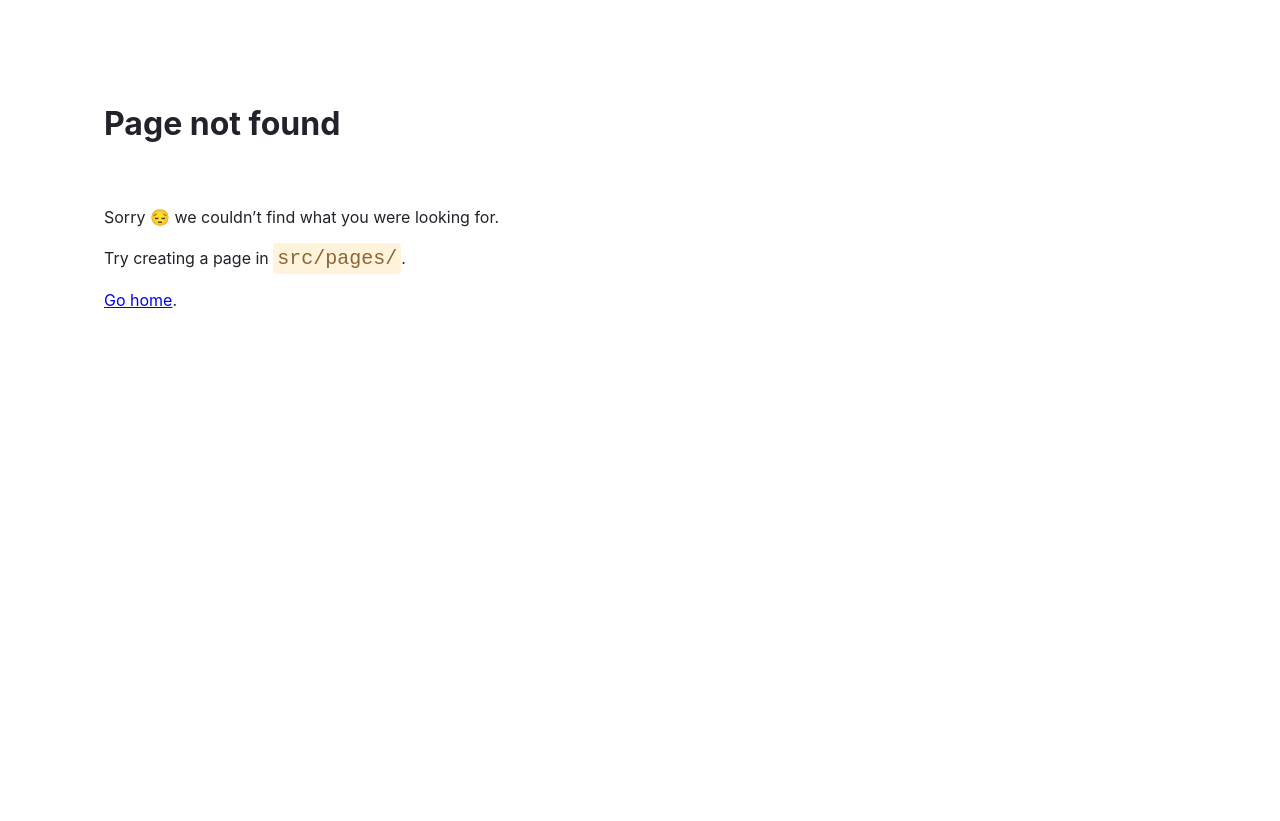
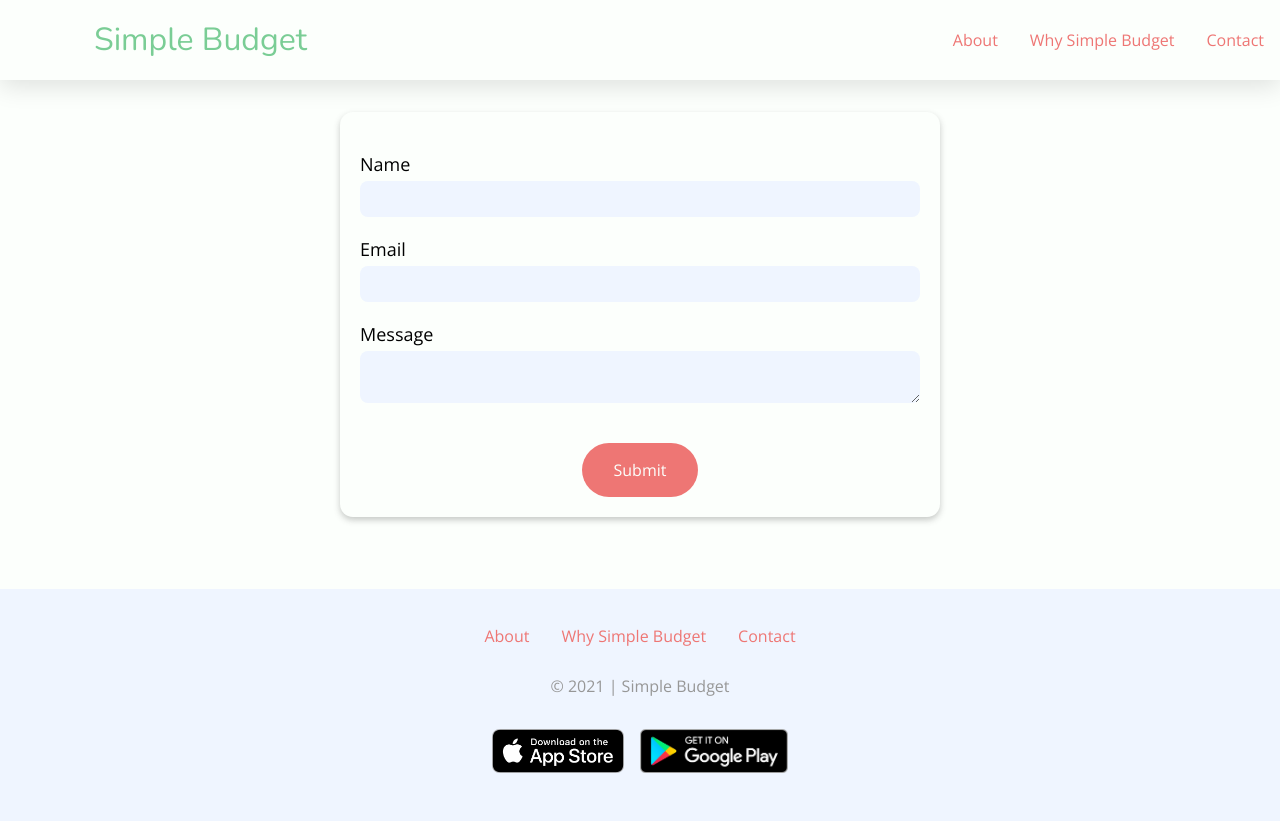
Before and after one commit to lzbrady/simple-budget-site, a Gatsby site: page /contact in a window 1280 px wide. Before the commit this address had no page. Before the commit the page ends 800 px from the top, so only its background shows below. Built offline with nearby package versions, Linux system fonts and the light colour scheme; Gatsby itself is replaced by a stand-in of ours; some icons are missing.

Commit message:
Updated contact page

```diff
--- a/src/layouts/MainLayout.js
+++ b/src/layouts/MainLayout.js
@@ -32,4 +32,6 @@ const ContentContainer = styled.main`
     padding-top: ${(props) => (props.addPadding ? '80px' : '0px')};
     padding-bottom: 40px;
     max-width: 960px;
+    flex: 1;
+    width: 100%;
 `;
--- /dev/null
+++ b/src/pages/contact.js
@@ -0,0 +1,105 @@
+import React from 'react';
+import styled from 'styled-components';
+
+import MainLayout from 'layouts/MainLayout';
+import Button from 'components/Button';
+
+import { colors } from 'BaseTheme';
+
+export default function Contact({}) {
+    return (
+        <MainLayout>
+            <Container>
+                <FormContainer>
+                    <Form name="contact" method="post" data-netlify="true" data-netlify-honeypot="bot-field">
+                        <input type="hidden" name="form-name" value="contact" />
+                        <input type="hidden" name="bot-field" />
+
+                        <FormContent>
+                            <InputGroup>
+                                <StyledLabel>
+                                    Name
+                                    <StyledInput type="text" name="name" />
+                                </StyledLabel>
+                            </InputGroup>
+
+                            <InputGroup>
+                                <StyledLabel>
+                                    Email
+                                    <StyledInput type="email" name="email" />
+                                </StyledLabel>
+                            </InputGroup>
+
+                            <InputGroup>
+                                <StyledLabel>
+                                    Message
+                                    <StyledTextArea type="text" name="message" />
+                                </StyledLabel>
+                            </InputGroup>
+
+                            <Button rows={7} text="Submit" style={{ margin: '40px auto 0px' }} />
+                        </FormContent>
+                    </Form>
+                </FormContainer>
+            </Container>
+        </MainLayout>
+    );
+}
+
+const Container = styled.div`
+    padding: 32px;
+`;
+
+const Form = styled((props) => <form {...props} />)``;
+
+const FormContainer = styled.div`
+    box-shadow: 0px 3px 6px rgb(87, 87, 87, 0.32);
+    border-radius: 13px;
+    padding: 20px;
+    width: 80%;
+    max-width: 560px;
+    margin: auto;
+    position: relative;
+    z-index: 10;
+`;
+
+const FormContent = styled.div`
+    display: flex;
+    flex-direction: column;
+`;
+
+const StyledInput = styled((props) => <input {...props} />)`
+    background-color: ${colors.offWhite};
+    border: none;
+    padding: 10px;
+    border-radius: 8px;
+    flex: 1;
+    font-size: 14px;
+    margin-top: 5px;
+`;
+
+const StyledLabel = styled.label`
+    display: flex;
+    flex-direction: column;
+    font-size: 18px;
+    flex: 1;
+    max-width: 100%;
+`;
+
+const StyledTextArea = styled((props) => <textarea {...props} />)`
+    background-color: ${colors.offWhite};
+    border: none;
+    padding: 10px 15px;
+    border-radius: 8px;
+    font-size: 14px;
+    margin-top: 5px;
+    resize: vertical;
+`;
+
+const InputGroup = styled.div`
+    display: flex;
+    flex-direction: row;
+    grid-gap: 20px;
+    margin-top: 20px;
+    flex-wrap: wrap;
+`;
```
Also changed, not shown: 1 other file.
